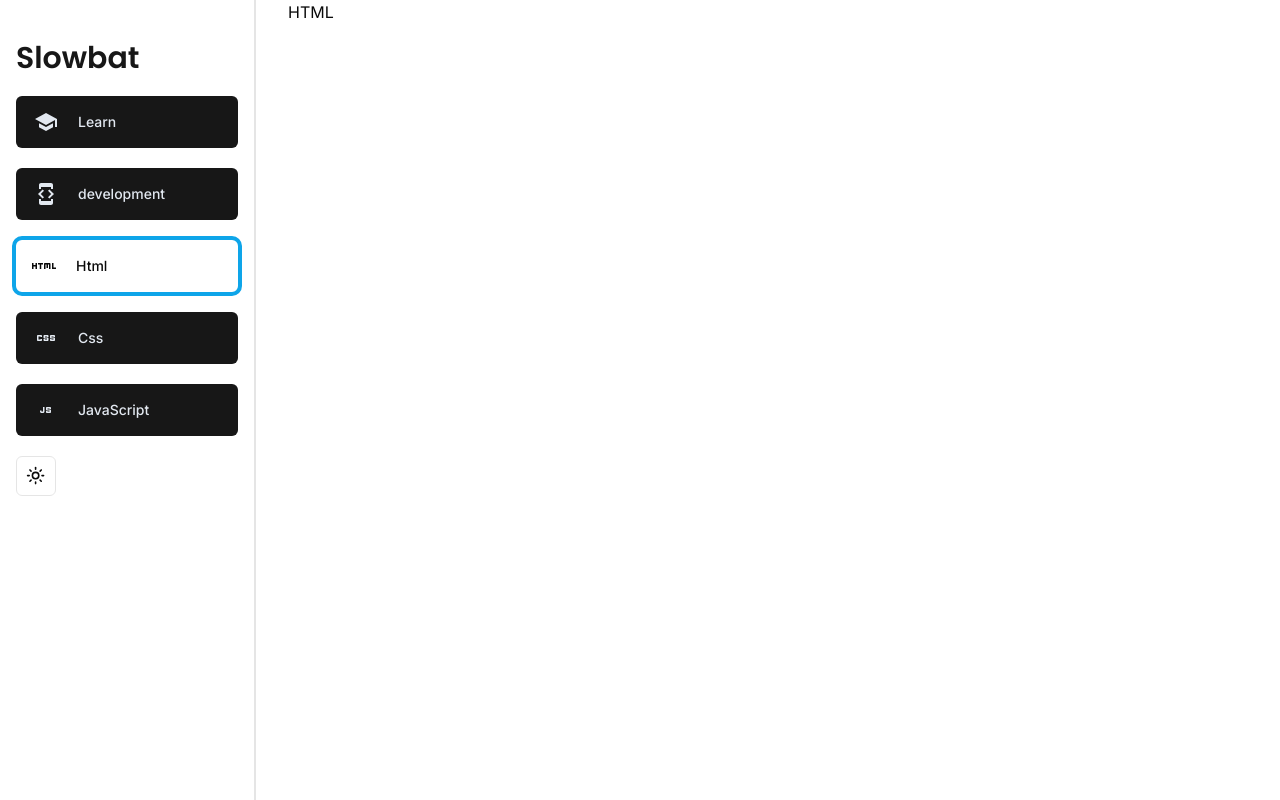
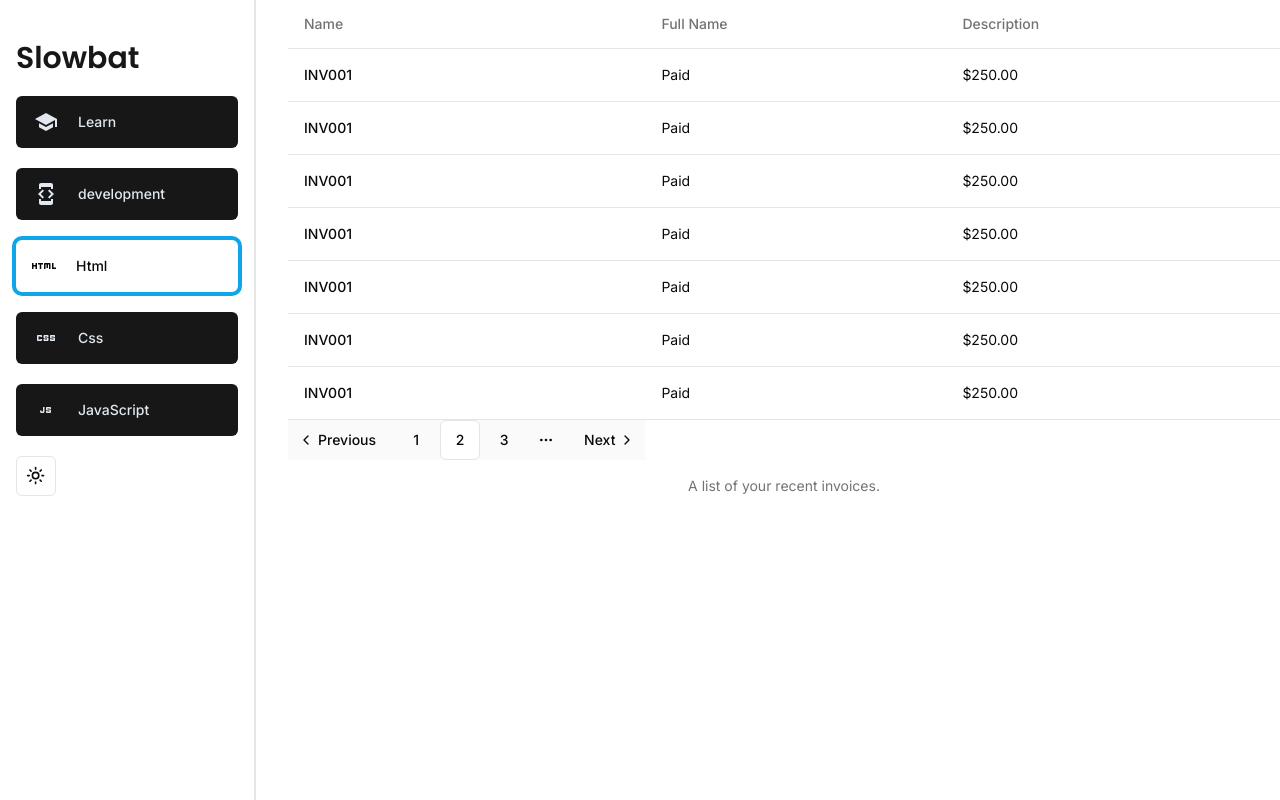
Before and after one commit to Slowbat200/web-dev-courseo, a Next.js app: page /html in a window 1280 px wide. Built offline with nearby package versions, Linux system fonts and the light colour scheme.

Commit message:
small update

```diff
--- a/app/(main)/(routes)/development/page.tsx
+++ /dev/null
@@ -1,7 +0,0 @@
-const DevPage = () => {
-    return (
-        <div>Development</div>
-     );
-}
-
-export default DevPage;
--- a/app/(main)/(routes)/html/page.tsx
+++ b/app/(main)/(routes)/html/page.tsx
@@ -1,7 +1,110 @@
-const htmlPage = () => {
-    return (
-        <div>HTML</div>
-     );
+'use client';
+
+import {
+  Pagination,
+  PaginationContent,
+  PaginationEllipsis,
+  PaginationItem,
+  PaginationLink,
+  PaginationNext,
+  PaginationPrevious,
+} from '@/components/ui/pagination';
+
+import {
+  Table,
+  TableBody,
+  TableCaption,
+  TableCell,
+  TableFooter,
+  TableHead,
+  TableHeader,
+  TableRow,
+} from '@/components/ui/table';
+
+const invoices = [
+  {
+    name: 'INV001',
+    fullName: 'Paid',
+    description: '$250.00',
+  },
+  {
+    name: 'INV001',
+    fullName: 'Paid',
+    description: '$250.00',
+  },
+  {
+    name: 'INV001',
+    fullName: 'Paid',
+    description: '$250.00',
+  },
+  {
+    name: 'INV001',
+    fullName: 'Paid',
+    description: '$250.00',
+  },
+  {
+    name: 'INV001',
+    fullName: 'Paid',
+    description: '$250.00',
+  },
+  {
+    name: 'INV001',
+    fullName: 'Paid',
+    description: '$250.00',
+  },
+  {
+    name: 'INV001',
+    fullName: 'Paid',
+    description: '$250.00',
+  },
+];
+
+export default function TableDemo() {
+  return (
+    <Table>
+      <TableCaption>A list of your recent invoices.</TableCaption>
+      <TableHeader>
+        <TableRow>
+          <TableHead className='w-[100px]'>Name</TableHead>
+          <TableHead>Full Name</TableHead>
+          <TableHead>Description</TableHead>
+        </TableRow>
+      </TableHeader>
+      <TableBody>
+        {invoices.map((invoice) => (
+          <TableRow key={invoice.name}>
+            <TableCell className='font-medium'>{invoice.name}</TableCell>
+            <TableCell>{invoice.fullName}</TableCell>
+            <TableCell>{invoice.description}</TableCell>
+          </TableRow>
+        ))}
+      </TableBody>
+      <TableFooter>
+        <Pagination>
+          <PaginationContent>
+            <PaginationItem>
+              <PaginationPrevious href='#' />
+            </PaginationItem>
+            <PaginationItem>
+              <PaginationLink href='#'>1</PaginationLink>
+            </PaginationItem>
+            <PaginationItem>
+              <PaginationLink href='#' isActive>
+                2
+              </PaginationLink>
+            </PaginationItem>
+            <PaginationItem>
+              <PaginationLink href='#'>3</PaginationLink>
+            </PaginationItem>
+            <PaginationItem>
+              <PaginationEllipsis />
+            </PaginationItem>
+            <PaginationItem>
+              <PaginationNext href='#' />
+            </PaginationItem>
+          </PaginationContent>
+        </Pagination>
+      </TableFooter>
+    </Table>
+  );
 }
-
-export default htmlPage;
--- a/app/layout.tsx
+++ b/app/layout.tsx
@@ -18,7 +18,7 @@
 }>) {
   return (
     <ClerkProvider>
-      <html lang='en'>
+      <html lang='en' suppressHydrationWarning>
         <body className={inter.className}>
           <ThemeProvider attribute='class' defaultTheme='system' enableSystem>
             {children}
--- /dev/null
+++ b/components/ui/pagination.tsx
@@ -0,0 +1,117 @@
+import * as React from "react"
+import { ChevronLeft, ChevronRight, MoreHorizontal } from "lucide-react"
+
+import { cn } from "@/lib/utils"
+import { ButtonProps, buttonVariants } from "@/components/ui/button"
+
+const Pagination = ({ className, ...props }: React.ComponentProps<"nav">) => (
+  <nav
+    role="navigation"
+    aria-label="pagination"
+    className={cn("mx-auto flex w-full justify-center", className)}
+    {...props}
+  />
+)
+Pagination.displayName = "Pagination"
+
+const PaginationContent = React.forwardRef<
+  HTMLUListElement,
+  React.ComponentProps<"ul">
+>(({ className, ...props }, ref) => (
+  <ul
+    ref={ref}
+    className={cn("flex flex-row items-center gap-1", className)}
+    {...props}
+  />
+))
+PaginationContent.displayName = "PaginationContent"
+
+const PaginationItem = React.forwardRef<
+  HTMLLIElement,
+  React.ComponentProps<"li">
+>(({ className, ...props }, ref) => (
+  <li ref={ref} className={cn("", className)} {...props} />
+))
+PaginationItem.displayName = "PaginationItem"
+
+type PaginationLinkProps = {
+  isActive?: boolean
+} & Pick<ButtonProps, "size"> &
+  React.ComponentProps<"a">
+
+const PaginationLink = ({
+  className,
+  isActive,
+  size = "icon",
+  ...props
+}: PaginationLinkProps) => (
+  <a
+    aria-current={isActive ? "page" : undefined}
+    className={cn(
+      buttonVariants({
+        variant: isActive ? "outline" : "ghost",
+        size,
+      }),
+      className
+    )}
+    {...props}
+  />
+)
+PaginationLink.displayName = "PaginationLink"
+
+const PaginationPrevious = ({
+  className,
+  ...props
+}: React.ComponentProps<typeof PaginationLink>) => (
+  <PaginationLink
+    aria-label="Go to previous page"
+    size="default"
+    className={cn("gap-1 pl-2.5", className)}
+    {...props}
+  >
+    <ChevronLeft className="h-4 w-4" />
+    <span>Previous</span>
+  </PaginationLink>
+)
+PaginationPrevious.displayName = "PaginationPrevious"
+
+const PaginationNext = ({
+  className,
+  ...props
+}: React.ComponentProps<typeof PaginationLink>) => (
+  <PaginationLink
+    aria-label="Go to next page"
+    size="default"
+    className={cn("gap-1 pr-2.5", className)}
+    {...props}
+  >
+    <span>Next</span>
+    <ChevronRight className="h-4 w-4" />
+  </PaginationLink>
+)
+PaginationNext.displayName = "PaginationNext"
+
+const PaginationEllipsis = ({
+  className,
+  ...props
+}: React.ComponentProps<"span">) => (
+  <span
+    aria-hidden
+    className={cn("flex h-9 w-9 items-center justify-center", className)}
+    {...props}
+  >
+    <MoreHorizontal className="h-4 w-4" />
+    <span className="sr-only">More pages</span>
+  </span>
+)
+PaginationEllipsis.displayName = "PaginationEllipsis"
+
+export {
+  Pagination,
+  PaginationContent,
+  PaginationEllipsis,
+  PaginationItem,
+  PaginationLink,
+  PaginationNext,
+  PaginationPrevious,
+}
--- /dev/null
+++ b/components/ui/table.tsx
@@ -0,0 +1,117 @@
+import * as React from "react"
+
+import { cn } from "@/lib/utils"
+
+const Table = React.forwardRef<
+  HTMLTableElement,
+  React.HTMLAttributes<HTMLTableElement>
+>(({ className, ...props }, ref) => (
+  <div className="relative w-full overflow-auto">
+    <table
+      ref={ref}
+      className={cn("w-full caption-bottom text-sm", className)}
+      {...props}
+    />
+  </div>
+))
+Table.displayName = "Table"
+
+const TableHeader = React.forwardRef<
+  HTMLTableSectionElement,
+  React.HTMLAttributes<HTMLTableSectionElement>
+>(({ className, ...props }, ref) => (
+  <thead ref={ref} className={cn("[&_tr]:border-b", className)} {...props} />
+))
+TableHeader.displayName = "TableHeader"
+
+const TableBody = React.forwardRef<
+  HTMLTableSectionElement,
+  React.HTMLAttributes<HTMLTableSectionElement>
+>(({ className, ...props }, ref) => (
+  <tbody
+    ref={ref}
+    className={cn("[&_tr:last-child]:border-0", className)}
+    {...props}
+  />
+))
+TableBody.displayName = "TableBody"
+
+const TableFooter = React.forwardRef<
+  HTMLTableSectionElement,
+  React.HTMLAttributes<HTMLTableSectionElement>
+>(({ className, ...props }, ref) => (
+  <tfoot
+    ref={ref}
+    className={cn(
+      "border-t bg-muted/50 font-medium [&>tr]:last:border-b-0",
+      className
+    )}
+    {...props}
+  />
+))
+TableFooter.displayName = "TableFooter"
+
+const TableRow = React.forwardRef<
+  HTMLTableRowElement,
+  React.HTMLAttributes<HTMLTableRowElement>
+>(({ className, ...props }, ref) => (
+  <tr
+    ref={ref}
+    className={cn(
+      "border-b transition-colors hover:bg-muted/50 data-[state=selected]:bg-muted",
+      className
+    )}
+    {...props}
+  />
+))
+TableRow.displayName = "TableRow"
+
+const TableHead = React.forwardRef<
+  HTMLTableCellElement,
+  React.ThHTMLAttributes<HTMLTableCellElement>
+>(({ className, ...props }, ref) => (
+  <th
+    ref={ref}
+    className={cn(
+      "h-12 px-4 text-left align-middle font-medium text-muted-foreground [&:has([role=checkbox])]:pr-0",
+      className
+    )}
+    {...props}
+  />
+))
+TableHead.displayName = "TableHead"
+
+const TableCell = React.forwardRef<
+  HTMLTableCellElement,
+  React.TdHTMLAttributes<HTMLTableCellElement>
+>(({ className, ...props }, ref) => (
+  <td
+    ref={ref}
+    className={cn("p-4 align-middle [&:has([role=checkbox])]:pr-0", className)}
+    {...props}
+  />
+))
+TableCell.displayName = "TableCell"
+
+const TableCaption = React.forwardRef<
+  HTMLTableCaptionElement,
+  React.HTMLAttributes<HTMLTableCaptionElement>
+>(({ className, ...props }, ref) => (
+  <caption
+    ref={ref}
+    className={cn("mt-4 text-sm text-muted-foreground", className)}
+    {...props}
+  />
+))
+TableCaption.displayName = "TableCaption"
+
+export {
+  Table,
+  TableHeader,
+  TableBody,
+  TableFooter,
+  TableHead,
+  TableRow,
+  TableCell,
+  TableCaption,
+}
```
Also changed, not shown: 2 other files (tests, documents, lock files or other folders).
